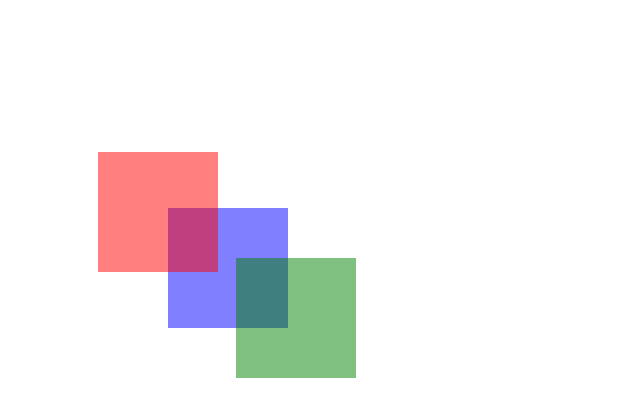
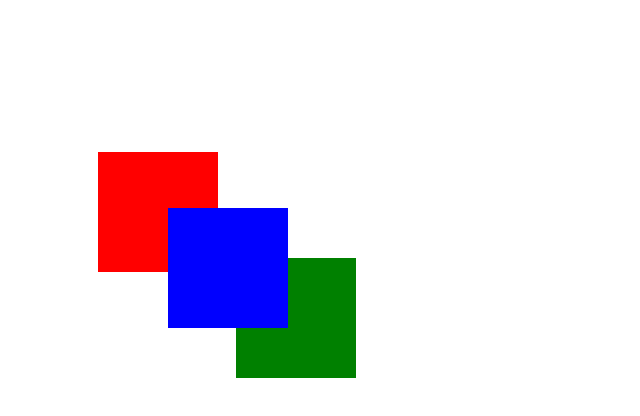
Before and after one commit to TimofiiSaf/HM-25, a plain HTML site: page index.html in a window 1280 px wide. Shown: the whole page, without its empty margins (0-640 px from the left). Drawn offline with Linux system fonts and the light colour scheme.

Commit message:
Update style.css

```diff
--- a/Css/style.css
+++ b/Css/style.css
@@ -2,7 +2,6 @@
   width: 120px;
   height: 120px;
   background-color: red;
-  opacity: 50%;
   position: relative;
   top: 144px;
   left: 90px;
@@ -12,18 +11,16 @@
   width: 120px;
   height: 120px;
   background-color: blue;
-  opacity: 50%;
   position: relative;
   top: 80px;
   left: 160px;
-  z-index: 1;
+  z-index: 4;
 }
 
 .layer-3 {
   width: 120px;
   height: 120px;
   background-color: green;
-  opacity: 50%;
   position: relative;
   bottom: -10px;
   left: 228px;
```
